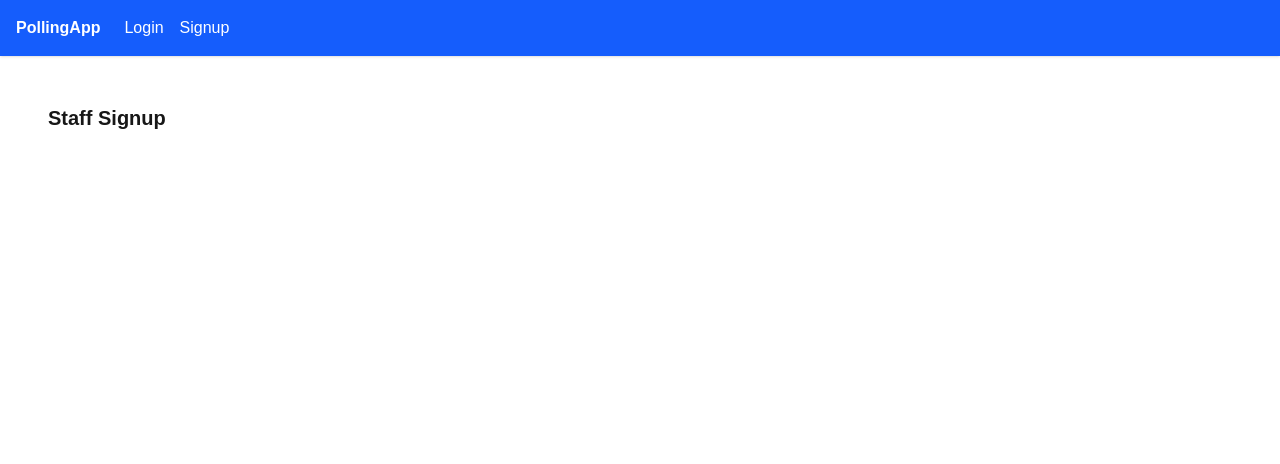
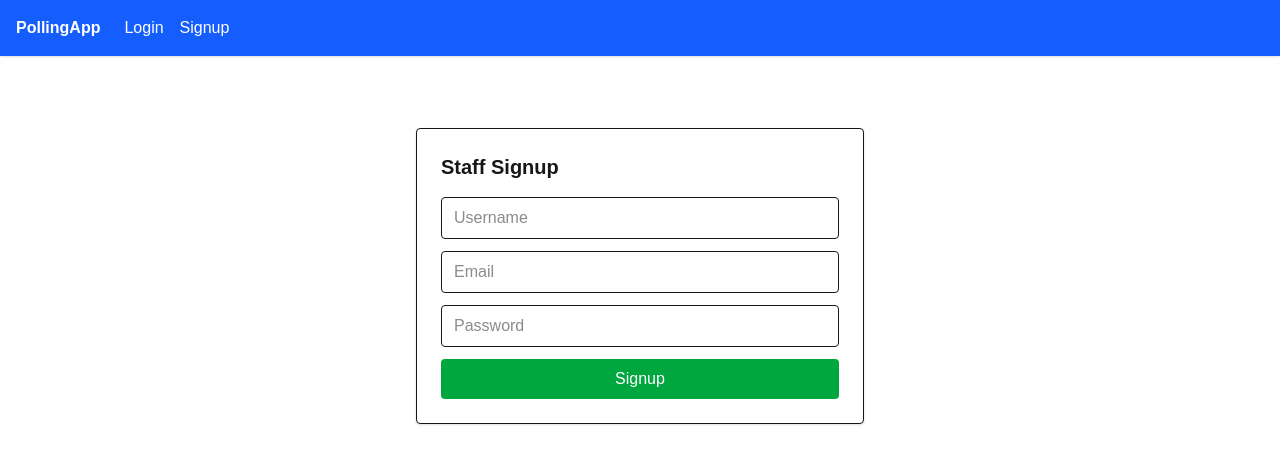
Before and after one commit to MariyaEfronY/online-polling, a Next.js app: page /signup in a window 1280 px wide. Shown: the top 464 px of the page. Built offline with nearby package versions, Linux system fonts and the light colour scheme.

Commit message:
staff login signup

```diff
--- a/app/login/page.tsx
+++ b/app/login/page.tsx
@@ -1,8 +1,48 @@
+"use client";
+import { useState } from "react";
+import { useRouter } from "next/navigation";
+import axios from "axios";
+
 export default function StaffLoginPage() {
+  const [email, setEmail] = useState("");
+  const [password, setPassword] = useState("");
+  const [error, setError] = useState("");
+  const router = useRouter();
+
+  const handleSubmit = async (e: React.FormEvent) => {
+    e.preventDefault();
+    try {
+      const res = await axios.post("/api/login", { email, password });
+      localStorage.setItem("token", res.data.token); // save staff token
+      router.push("/staff/create-poll"); // redirect after login
+    } catch (err: any) {
+      setError(err.response?.data?.message || "Login failed");
+    }
+  };
+
   return (
-    <div className="p-6">
-      <h1 className="text-xl font-bold">Staff Login</h1>
-      {/* TODO: Add Staff Login Form */}
+    <div className="max-w-md mx-auto mt-12 p-6 border rounded shadow">
+      <h1 className="text-xl font-bold mb-4">Staff Login</h1>
+      {error && <p className="text-red-500 mb-2">{error}</p>}
+      <form onSubmit={handleSubmit} className="flex flex-col gap-3">
+        <input
+          type="email"
+          placeholder="Email"
+          className="border px-3 py-2 rounded"
+          value={email}
+          onChange={(e) => setEmail(e.target.value)}
+        />
+        <input
+          type="password"
+          placeholder="Password"
+          className="border px-3 py-2 rounded"
+          value={password}
+          onChange={(e) => setPassword(e.target.value)}
+        />
+        <button type="submit" className="bg-blue-600 text-white py-2 rounded hover:bg-blue-700">
+          Login
+        </button>
+      </form>
     </div>
   );
 }
--- a/app/signup/page.tsx
+++ b/app/signup/page.tsx
@@ -1,8 +1,56 @@
+"use client";
+import { useState } from "react";
+import { useRouter } from "next/navigation";
+import axios from "axios";
+
 export default function StaffSignupPage() {
+  const [username, setUsername] = useState("");
+  const [email, setEmail] = useState("");
+  const [password, setPassword] = useState("");
+  const [error, setError] = useState("");
+  const router = useRouter();
+
+  const handleSubmit = async (e: React.FormEvent) => {
+    e.preventDefault();
+    try {
+      const res = await axios.post("/api/signup", { username, email, password });
+      localStorage.setItem("token", res.data.token); // save staff token
+      router.push("/staff/create-poll"); // redirect after signup
+    } catch (err: any) {
+      setError(err.response?.data?.message || "Signup failed");
+    }
+  };
+
   return (
-    <div className="p-6">
-      <h1 className="text-xl font-bold">Staff Signup</h1>
-      {/* TODO: Add Staff Signup Form */}
+    <div className="max-w-md mx-auto mt-12 p-6 border rounded shadow">
+      <h1 className="text-xl font-bold mb-4">Staff Signup</h1>
+      {error && <p className="text-red-500 mb-2">{error}</p>}
+      <form onSubmit={handleSubmit} className="flex flex-col gap-3">
+        <input
+          type="text"
+          placeholder="Username"
+          className="border px-3 py-2 rounded"
+          value={username}
+          onChange={(e) => setUsername(e.target.value)}
+        />
+        <input
+          type="email"
+          placeholder="Email"
+          className="border px-3 py-2 rounded"
+          value={email}
+          onChange={(e) => setEmail(e.target.value)}
+        />
+        <input
+          type="password"
+          placeholder="Password"
+          className="border px-3 py-2 rounded"
+          value={password}
+          onChange={(e) => setPassword(e.target.value)}
+        />
+        <button type="submit" className="bg-green-600 text-white py-2 rounded hover:bg-green-700">
+          Signup
+        </button>
+      </form>
     </div>
   );
 }
```
